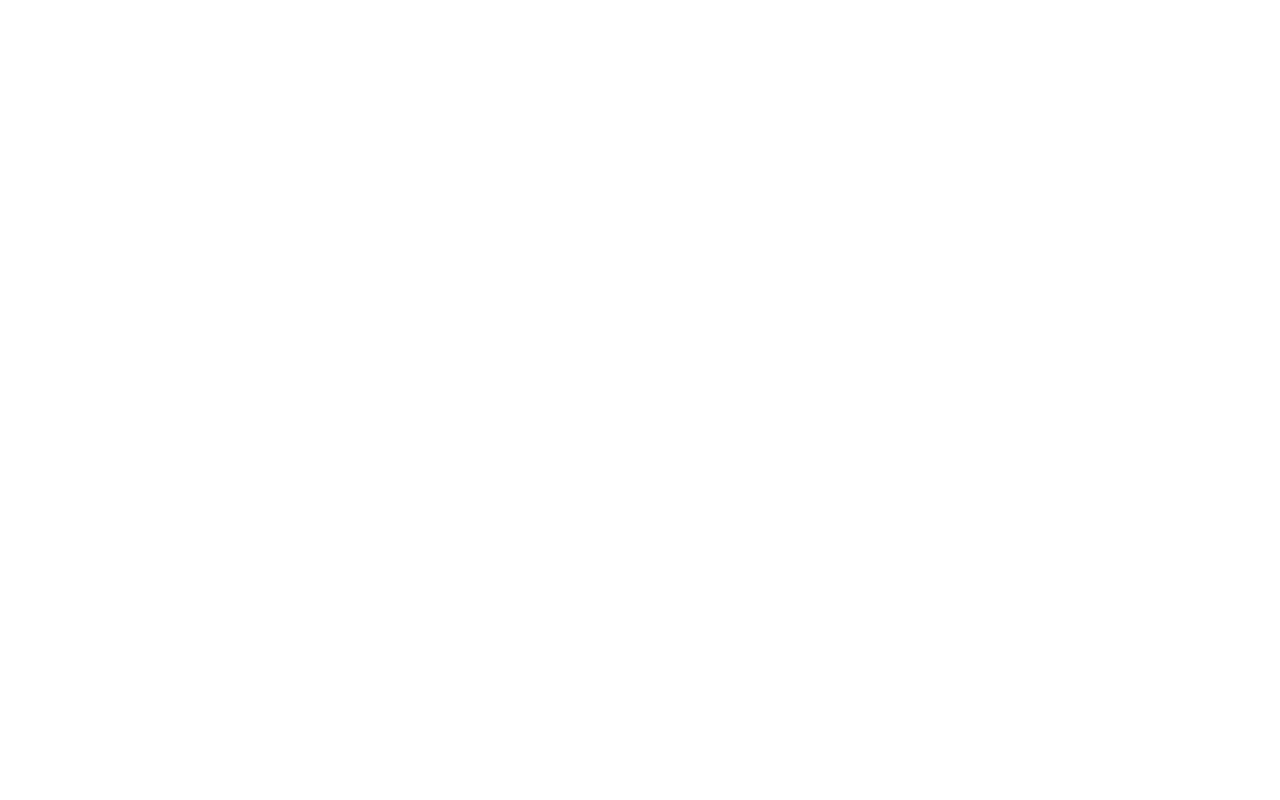
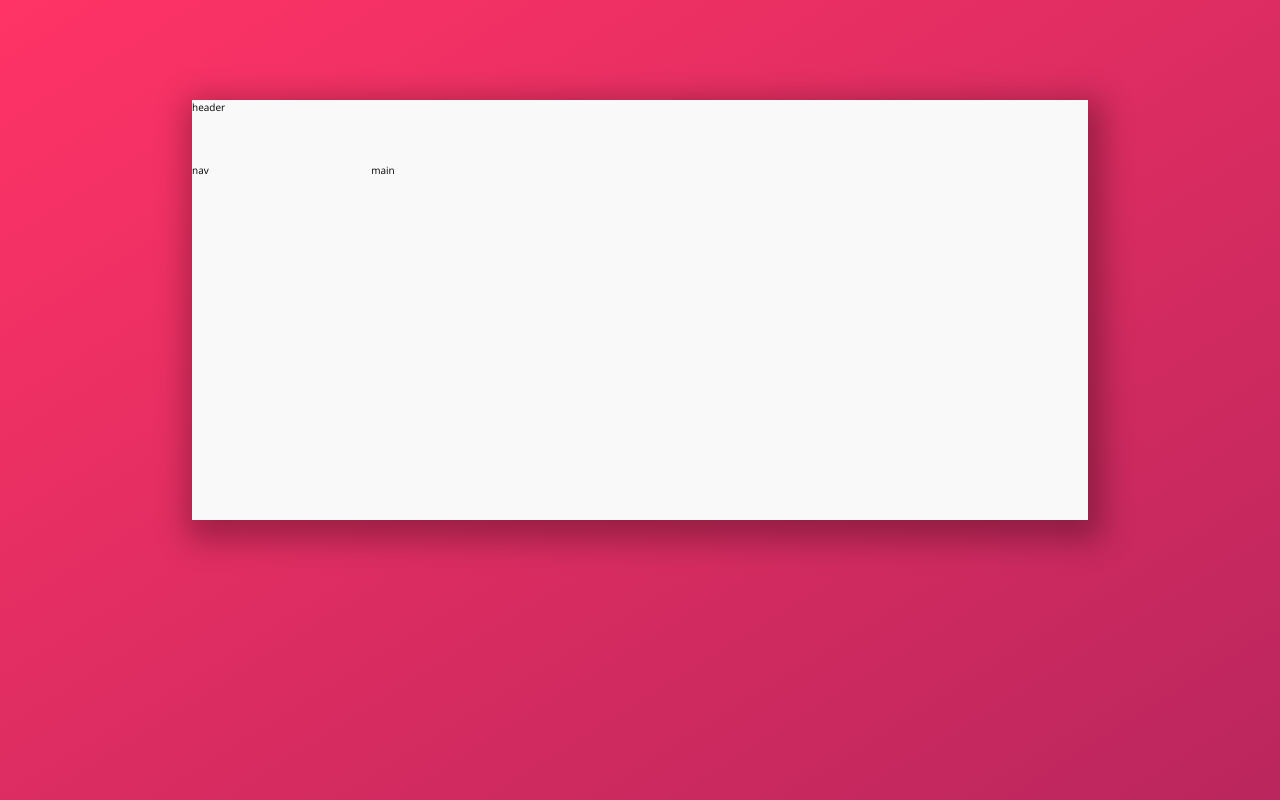
Before and after one commit to mohdasaadeh/trillo, a website: page index.html in a window 1280 px wide. Drawn offline with nearby package versions, Linux system fonts and the light colour scheme.

Commit message:
Creating the main layout of the page

```diff
--- a/index.html
+++ b/index.html
@@ -1,16 +1,27 @@
 <!DOCTYPE html>
 <html lang="en">
-    <head>
-        <meta charset="UTF-8">
-        <meta name="viewport" content="width=device-width, initial-scale=1.0">
+  <head>
+    <meta charset="UTF-8" />
+    <meta name="viewport" content="width=device-width, initial-scale=1.0" />
 
-        <link href="https://fonts.googleapis.com/css?family=Open+Sans:300,400,600" rel="stylesheet">
-        <link rel="stylesheet" href="css/style.css">
-        <link rel="shortcut icon" type="image/png" href="img/favicon.png">
+    <link
+      href="https://fonts.googleapis.com/css?family=Open+Sans:300,400,600"
+      rel="stylesheet"
+    />
+    <link rel="stylesheet" href="css/main.css" />
+    <link rel="shortcut icon" type="image/png" href="img/favicon.png" />
 
-        <title>trillo &mdash; Your all-in-one booking app</title>
-    </head>
-    <body>
-
-    </body>
+    <title>trillo &mdash; Your all-in-one booking app</title>
+  </head>
+  <body>
+    <div class="container">
+      <div class="box">
+        <header class="header">header</header>
+        <div class="content">
+          <nav class="nav">nav</nav>
+          <main class="main">main</main>
+        </div>
+      </div>
+    </div>
+  </body>
 </html>
--- /dev/null
+++ b/sass/base/_base.scss
@@ -0,0 +1,28 @@
+:root {
+  --color-primary: #eb2f64;
+  --color-primary-light: #ff3366;
+  --color-primary-dark: #ba265d;
+
+  --color-grey-light-1: #faf9f9;
+  --color-grey-light-2: #f4f2f2;
+  --color-grey-light-3: #f0eeee;
+  --color-grey-light-4: #ccc;
+
+  --color-grey-dark-1: #333;
+  --color-grey-dark-2: #777;
+  --color-grey-dark-3: #999;
+}
+
+* {
+  margin: 0;
+  padding: 0;
+  box-sizing: border-box;
+}
+
+html {
+  font-size: 62.5%;
+}
+
+body {
+  font-family: "Open Sans", sans-serif;
+}
--- /dev/null
+++ b/sass/layouts/_header.scss
@@ -0,0 +1,3 @@
+.header {
+  height: 15%;
+}
--- /dev/null
+++ b/sass/layouts/_nav.scss
@@ -0,0 +1,3 @@
+.nav {
+  flex: 0 0 20%;
+}
--- a/sass/main.scss
+++ b/sass/main.scss
@@ -1,17 +1,8 @@
-/*
-COLORS
+@import "./abstracts/variables";
 
-Primary: #eb2f64
-Primary light: #FF3366
-Primary dark: #BA265D
+@import "./base/base";
 
-Grey light 1: #faf9f9
-Grey light 2: #f4f2f2
-Grey light 3: #f0eeee
-Grey light 4: #ccc
+@import "./layouts/header";
+@import "./layouts/nav";
 
-Grey dark 1: #333
-Grey dark 2: #777
-Grey dark 3: #999
-
-*/
+@import "./pages/home";
--- /dev/null
+++ b/sass/pages/_home.scss
@@ -0,0 +1,27 @@
+.container {
+  height: 100vh;
+  padding-top: 10rem;
+
+  background-image: linear-gradient(
+    to bottom right,
+    var(--color-primary-light),
+    var(--color-primary-dark)
+  );
+}
+
+.box {
+  height: 60%;
+  width: 70%;
+  margin: 0 auto;
+
+  background-color: var(--color-grey-light-1);
+  box-shadow: 5px 10px 30px 10px rgba(#000, 0.3);
+}
+
+.content {
+  display: flex;
+}
+
+.main {
+  flex-grow: 1;
+}
```
Also changed, not shown: css/main.css, sass/abstracts/_variables.scss (added), 3 other files.
